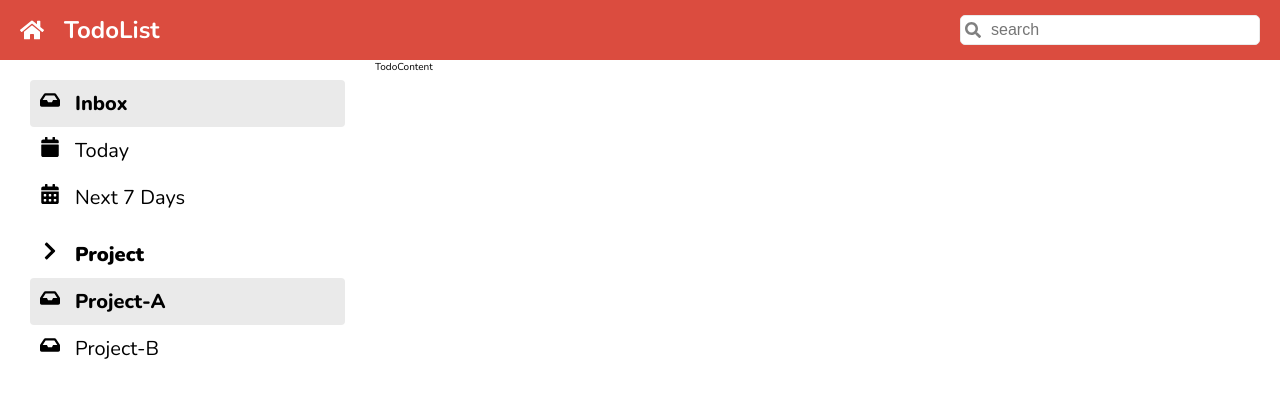
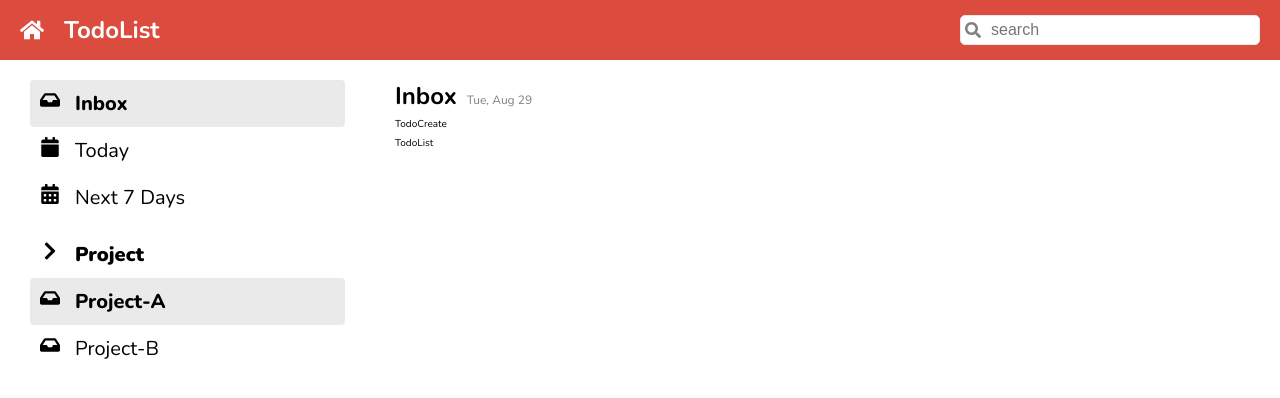
Before and after one commit to PeakpoonPK/CC15-todolist-peakpoon, a React (Create React App) app: page / in a window 1280 px wide. Shown: the top 398 px of the page. Built offline with nearby package versions, Linux system fonts and the light colour scheme.

Commit message:
Component:TodoFreature

```diff
--- a/src/App/App.jsx
+++ b/src/App/App.jsx
@@ -2,8 +2,11 @@
 import { FaHome } from 'react-icons/fa';
 import Header from '../Components/Header.jsx';
 import { FaInbox, FaCalendar, FaCalendarAlt, FaChevronDown } from 'react-icons/fa';
-import ListItem from '../Components/ListItem.jsx';
+// import ListItem from '../Components/ListItem.jsx';
 import List from '../Components/List.jsx';
+import TodoHeader from '../Components/Todo/TodoHeader.jsx';
+import TodoCreate from '../Components/Todo/TodoCreate.jsx';
+import TodoList from '../Components/Todo/TodoList';
 
 function App() {
 
@@ -60,7 +63,13 @@
           </section>
         </aside>
       </div>
-      <div className="todo__content">TodoContent</div>
+      <div className="todo__content">
+        <main className="todo__container">
+          <TodoHeader />
+          <TodoCreate />
+          <TodoList />
+        </main>
+      </div>
     </div>
   );
 }
--- a/src/App/App.scss
+++ b/src/App/App.scss
@@ -74,9 +74,14 @@
         }
     }
 
-
-
     &__text {
         font-weight: inherit;
     }
 }
+
+.todo__container {
+    display: flex;
+    flex-direction: column;
+    gap: 0.5rem;
+    padding: 20px;
+}
--- /dev/null
+++ b/src/Components/Todo/TodoCreate.jsx
@@ -0,0 +1,7 @@
+import styles from './TodoCreate.module.scss';
+
+function TodoCreate() {
+    return <div>TodoCreate</div>;
+}
+
+export default TodoCreate;
--- /dev/null
+++ b/src/Components/Todo/TodoCreate.module.scss
@@ -0,0 +1 @@
+@import '../../index.scss';
--- /dev/null
+++ b/src/Components/Todo/TodoHeader.jsx
@@ -0,0 +1,16 @@
+import styles from './TodoHeader.module.scss';
+
+// style = is mean obj
+
+function TodoHeader() {
+    const today = new Date()
+    const options = { day: 'numeric', weekday: 'short', month: 'short' };
+    return (
+        <div className={styles.header}>
+            <h1 className={styles.header__text}>Inbox</h1>
+            <span className={styles.header__date}>{today.toLocaleDateString('en-US', options)}</span>
+        </div>
+    );
+}
+
+export default TodoHeader;
--- /dev/null
+++ b/src/Components/Todo/TodoHeader.module.scss
@@ -0,0 +1,16 @@
+@import '../../index.scss';
+
+.header {
+    display: flex;
+    gap: 10px;
+    align-items: baseline;
+
+    &__text {
+        font-size: 2.4rem;
+    }
+
+    &__date {
+        font-size: 1.2rem;
+        color: $grey-dark;
+    }
+}
--- /dev/null
+++ b/src/Components/Todo/TodoList.jsx
@@ -0,0 +1,8 @@
+import style from './TodoLists.module.scss'
+
+function TodoList() {
+    return (
+        <div>TodoList</div>
+    )
+}
+export default TodoList
```
Also changed, not shown: src/Components/Todo/TodoLists.module.scss (added).
